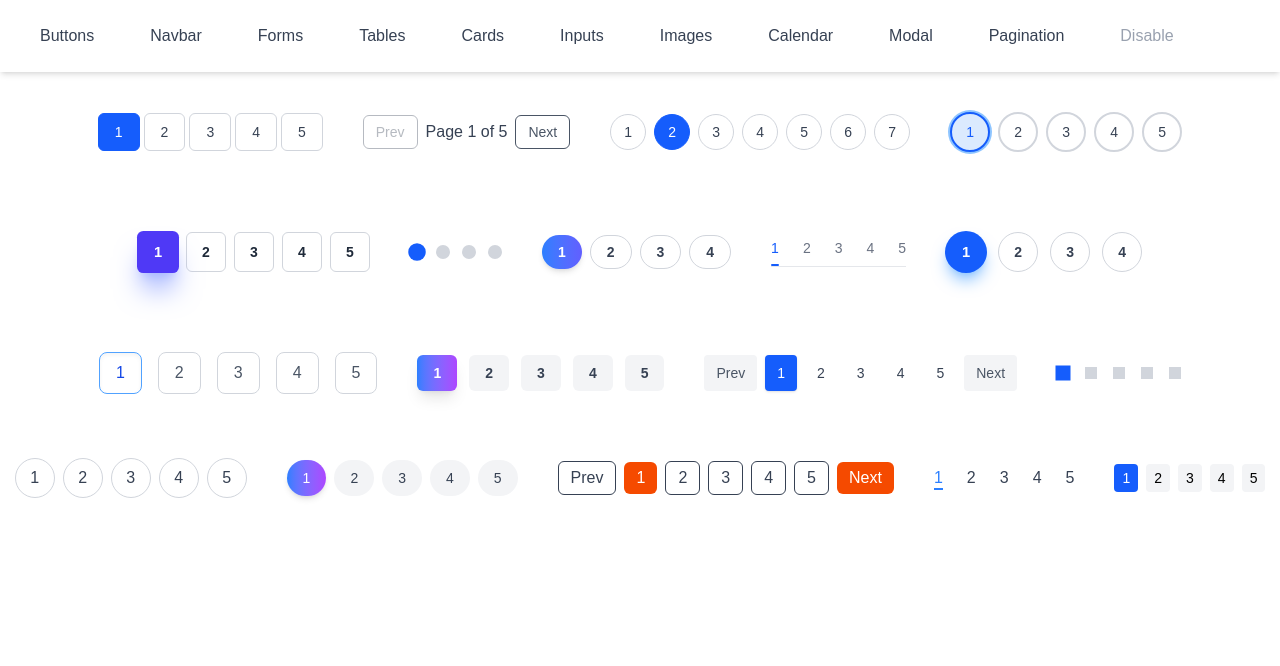
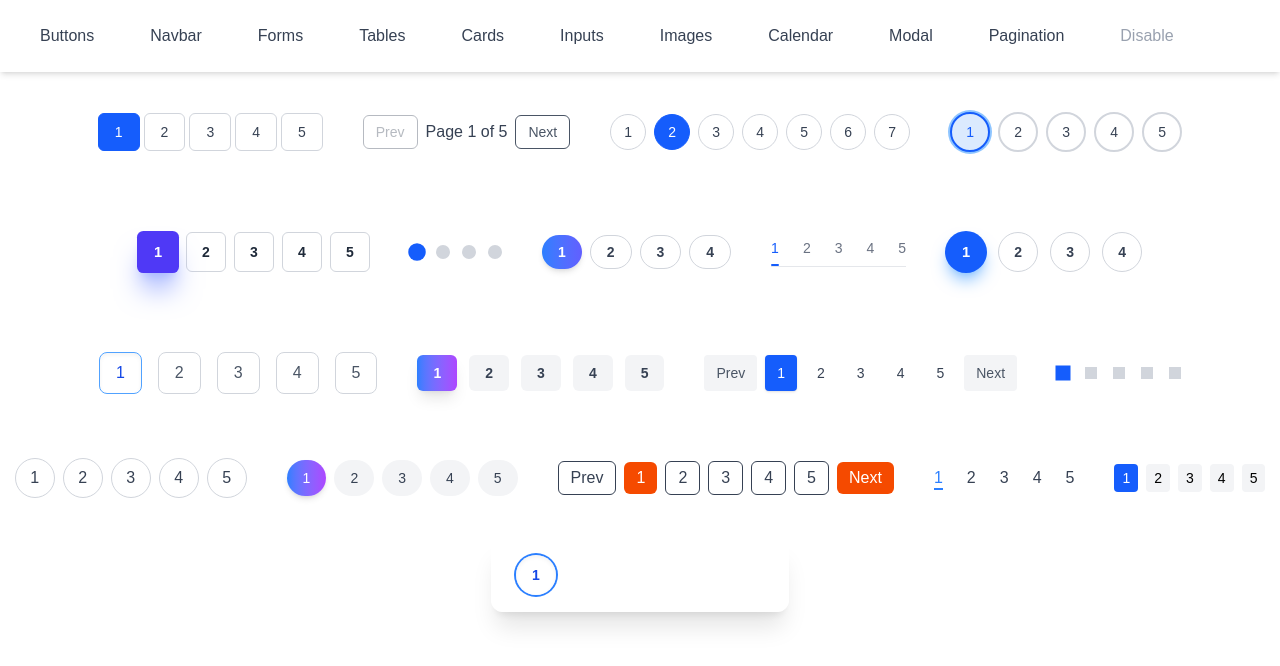
Before and after one commit to Prohor722/tailwind_compoenets, a Next.js app: page /pagination in a window 1280 px wide. Shown: the top 666 px of the page. Built offline with nearby package versions, Linux system fonts and the light colour scheme.

Commit message:
another pagination added

```diff
--- a/app/pagination/page.tsx
+++ b/app/pagination/page.tsx
@@ -446,6 +446,23 @@ const PaginationPage = () => {
           10
         </button> */}
       </div>
+
+      {/* Pagination 18  */}
+      <div className="backdrop-blur-lg bg-white/30 border border-white/40 rounded-xl px-6 py-4 shadow-xl flex gap-3">
+        {Array.from({ length: totalPages }).map((_, i) => (
+          <button
+            key={i}
+            onClick={() => setPage(i + 1)}
+            className={`w-10 h-10 text-sm font-semibold rounded-full transition-all duration-300 ${
+              page === i + 1
+                ? 'bg-white/60 text-blue-700 shadow-inner ring-2 ring-blue-500'
+                : 'text-white hover:bg-white/20'
+            }`}
+          >
+            {i + 1}
+          </button>
+        ))}
+      </div>
     </div>
   );
 };
```
